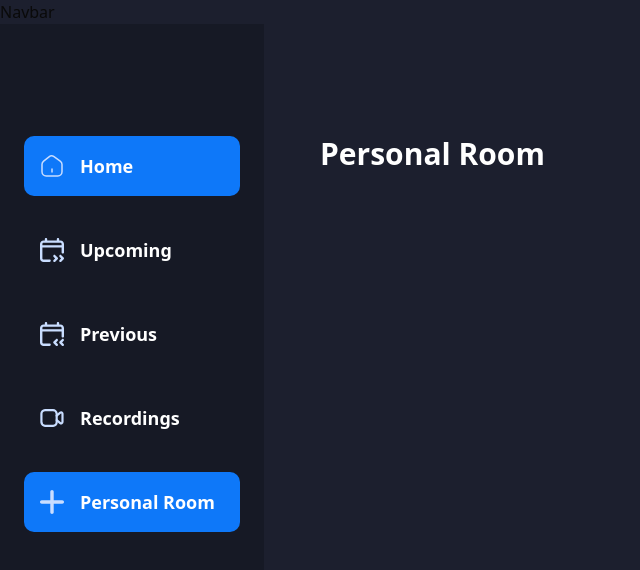
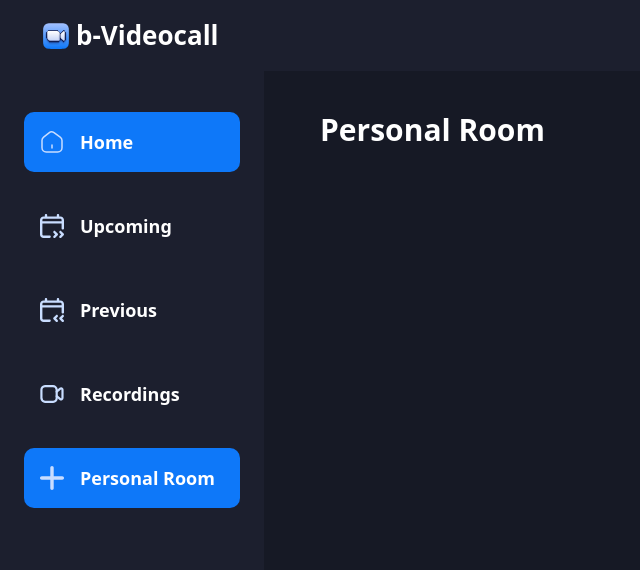
Before and after one commit to dercioanselmo/b-videocall, a Next.js app: page /personal-room in a window 1280 px wide. Shown: the top 570 px of the page, without its empty margins (0-640 px from the left). Built offline with nearby package versions, Linux system fonts and the light colour scheme.

Commit message:
Initial Navbar

```diff
--- a/app/globals.css
+++ b/app/globals.css
@@ -5,8 +5,8 @@
 @custom-variant dark (&:is(.dark *));
 
 @theme inline {
-  --color-dark-1: #161925;
-  --color-dark-2: #1C1F2E;
+  --color-dark-1: #1C1F2E;
+  --color-dark-2: #161925;
   --color-blue-1: #0E78F9;
   --color-background: var(--background);
   --color-foreground: var(--foreground);
--- a/components/Navbar.tsx
+++ b/components/Navbar.tsx
@@ -1,8 +1,21 @@
+import Image from 'next/image'
+import Link from 'next/link'
 import React from 'react'
 
 const Navbar = () => {
   return (
-    <div>Navbar</div>
+    <nav className='flex-between fixed z-50 w-full bg-dark-1 px-6 py-4 lg:px-10'>
+      <Link href="/" className='flex items-center gap-1'>
+        <Image
+          src="/icons/logo.svg"
+          width={32}
+          height={32}
+          alt='b-Videocall logo'
+          className='max:sm:size-10'
+        />
+        <p className='text-[26px] font-extrabold text-white max-sm:hidden'>b-Videocall</p>
+      </Link>
+    </nav>
   )
 }
 
```
Also changed, not shown: public/icons/b-videocall-logo.svg (renamed from public/icons/yoom-logo.svg).
